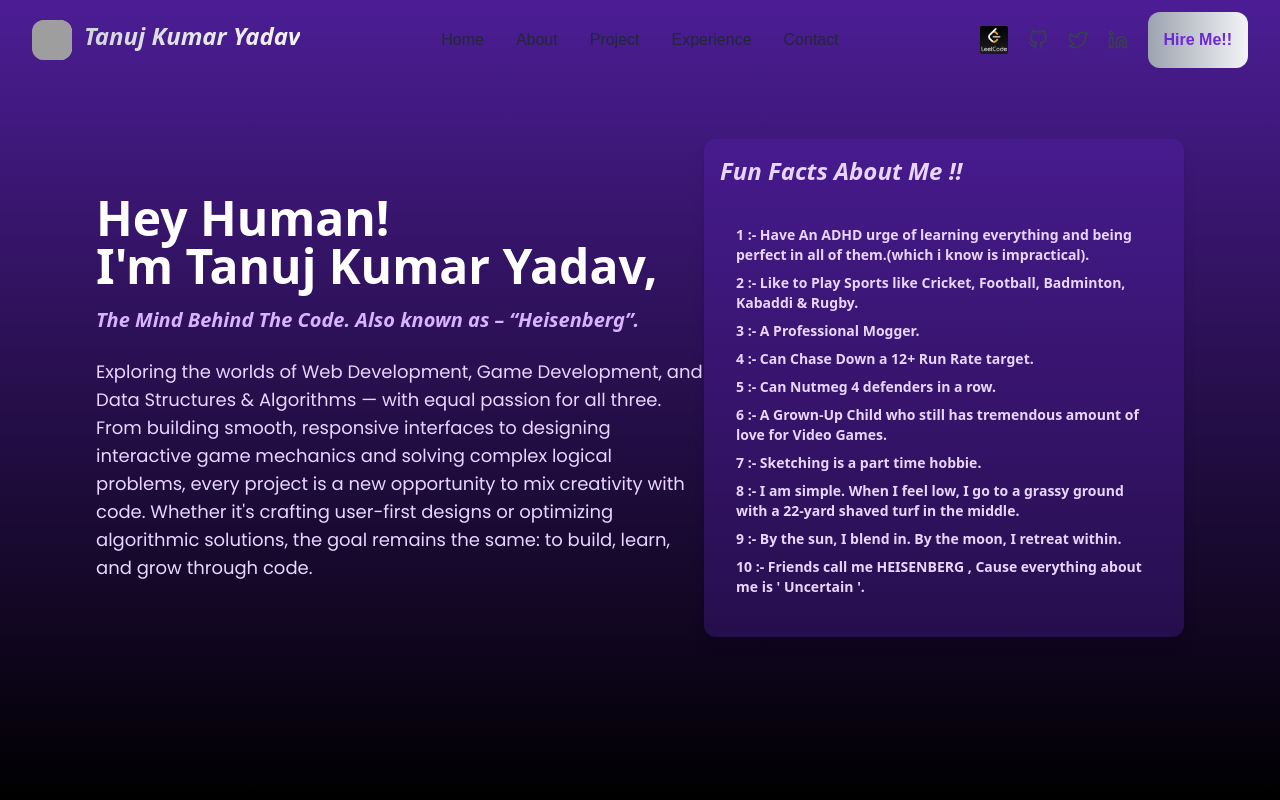
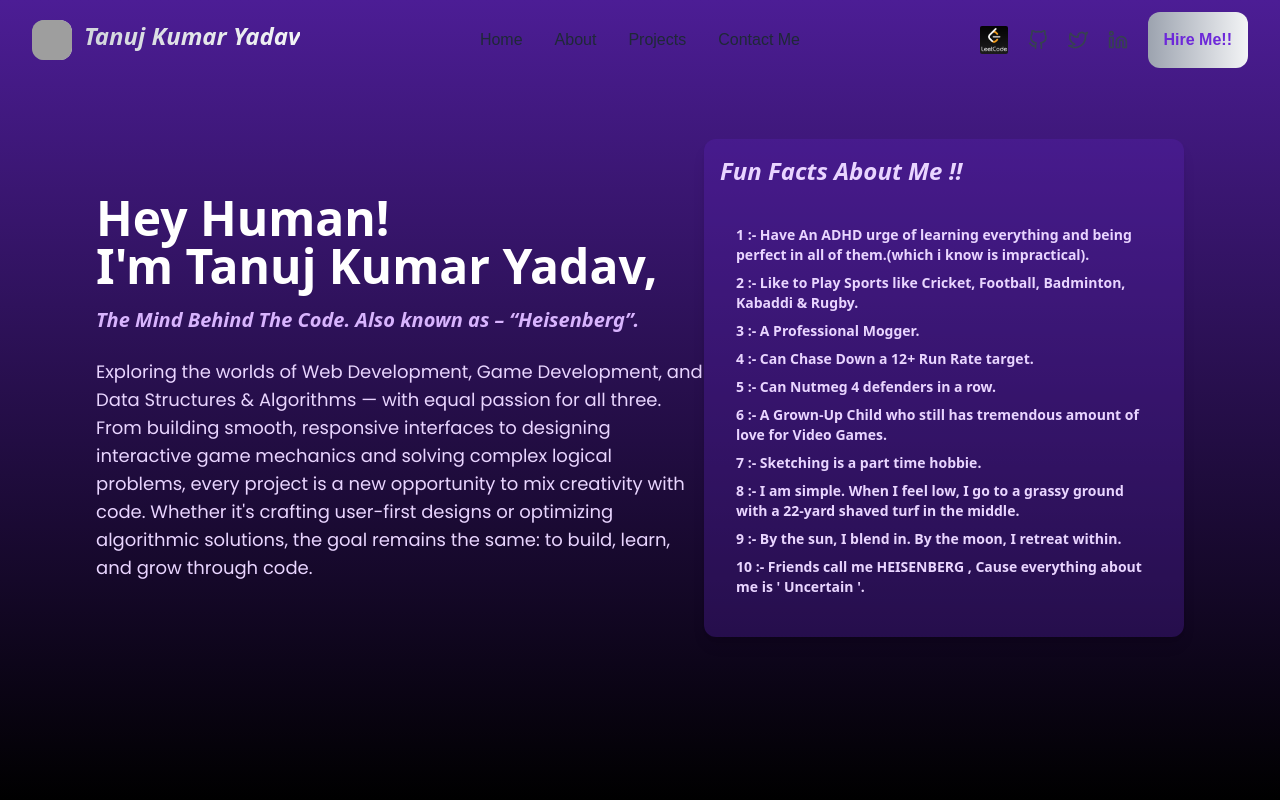
Before and after one commit to tanuj-26heisnbrg/My-Portfolio, a React (Vite) app: page / in a window 1280 px wide. Shown: the top 800 px of the page. Built offline with nearby package versions, Linux system fonts and the light colour scheme; grey boxes are pictures that could not be loaded.

Commit message:
Your message

```diff
--- a/src/Components/Header.jsx
+++ b/src/Components/Header.jsx
@@ -14,6 +14,16 @@ const Header = () => {
  const [ContactFormOpen , setContactFormOpen]= useState(false);
  const openContactForm = ()=> setContactFormOpen(true);
  const closeContactForm =()=> setContactFormOpen(false);
+
+
+  const navLinks = [
+  { label: "Home", href: "#home" },
+  { label: "About", href: "#about" },
+  { label: "Projects", href: "#projects" },
+  { label:"Contact Me", href:"#contact"},
+
+
+];
 
 
   return (
@@ -57,32 +67,31 @@ const Header = () => {
          </motion.div>
 
        {/* desktop navigation */}
+
+
 <nav className="lg:flex hidden space-x-8 font-bold ">
-       {["Home", "About", "Project", "Experience", "Contact"].map((item,index) => (
-
+  {navLinks.map((item, index) => (
     <motion.a
-            key={item}
-
-            initial={{opacity:0 , y:-20}}
-            animate={{opacity:1 , y:0}}
+      key={item.label}
+      initial={{ opacity: 0, y: -20 }}
+      animate={{ opacity: 1, y: 0 }}
       transition={{
-              type:"spring",
-              stiffness:100 ,
-              damping:20,
-              delay:0.7 + index *0.2
+        type: "spring",
+        stiffness: 100,
+        damping: 20,
+        delay: 0.7 + index * 0.2,
       }}
       className="relative inline-block text-gray-800 dark:text-gray-200
         hover:text-violet-600 dark:hover:text-violet-400 font-medium
         transition-colors duration-300 group"
-            href="#"
+      href={item.href}
     >
-              {item}
+      {item.label}
       <span className="absolute top-6 left-0 bottom-0 w-0 h-0.5 bg-violet-600 group-hover:w-full transition-all duration-300"></span>
     </motion.a>
-
-
   ))}
 </nav>
+
 
        {/*  Social icons - desktop */}
        <div className="md:flex hidden items-center space-x-5">
@@ -169,51 +178,66 @@ const Header = () => {
 </div>
 
 
-       {/* mobile Menu */}
+
+ {/* Mobile Menu */}
 <motion.div
-    initial={{opacity:0 , height:0}}
+  initial={{ opacity: 0, height: 0 }}
   animate={{
-        opacity:isOpen ? 1:0,
-        height: isOpen? "auto":0,
+    opacity: isOpen ? 1 : 0,
+    height: isOpen ? "auto" : 0,
   }}
-    transition={{duration:0.5}}
-    className="md:hidden overflow-hidden bg-white dark:bg-gray-900 shadow-lg
-    px-4 py-5 space-y-5">
-
+  transition={{ duration: 0.5 }}
+  className="md:hidden overflow-hidden bg-white dark:bg-gray-900 shadow-lg px-4 py-5 space-y-5"
+>
   <nav className="flex flex-col space-y-3">
-           {["Home", "About", "Project", "Experience", "Contact"].map((item)=>
-        (
-            <a onClick={toggleMenu} className="text-gray-300 font-medium py-2" key={item} href="">
-                {item}
+    {navLinks.map((item) => (
+      <a
+        key={item.label}
+        href={item.href}
+        onClick={() => {
+          toggleMenu(); // closes the menu
+          // optionally scroll manually:
+          // document.querySelector(item.href)?.scrollIntoView({ behavior: 'smooth' });
+        }}
+        className="text-gray-800 dark:text-gray-200 font-medium py-2 px-2 rounded-md hover:text-violet-500 hover:bg-gray-200 dark:hover:bg-gray-800 transition-all duration-300"
+      >
+        {item.label}
       </a>
     ))}
   </nav>
 
   <div className="pt-4 border-t border-gray-200 dark:border-gray-700">
     <div className="flex space-x-5">
-             <a href="#">
-                <FiGithub className="h-5 w-5 text-gray-300"/>
+      <a href="https://github.com/tanuj-26heisnbrg">
+        <FiGithub className="h-5 w-5 text-gray-300" />
       </a>
-
-             <a href="#">
-                <FiTwitter className="h-5 w-5 text-gray-300"/>
+      <a href="https://x.com/drHeisenberg267">
+        <FiTwitter className="h-5 w-5 text-gray-300" />
       </a>
-
-             <a href="#">
-                <FiLinkedin className="h-5 w-5 text-gray-300"/>
+      <a href="https://www.linkedin.com/in/tanuj-kumar-yadav-061264288/">
+        <FiLinkedin className="h-5 w-5 text-gray-300" />
+      </a>
+      <a href="https://leetcode.com/u/tanujyadavtwensixzefo/">
+        <img
+          className="h-7 w-7 rounded-sm"
+          src="./LeetCode_Sharing.png"
+          alt="leetcode"
+        />
       </a>
     </div>
 
     <button
-           onClick={openContactForm}
-
-           className="mt-4 block w-full px-4 py-2 rounded-lg bg-gradient-to-r
-           from-violet-600 to-violet-400 font-bold">
+      onClick={() => {
+        toggleMenu(); // close menu
+        openContactForm(); // open form
+      }}
+      className="mt-4 block w-full px-4 py-2 rounded-lg bg-gradient-to-r from-violet-600 to-violet-400 font-bold text-white hover:from-violet-700 hover:to-purple-700 transition-all duration-300"
+    >
       Contact Me !!
-
     </button>
   </div>
 </motion.div>
+
 
    {/* Contact Form */}
    <AnimatePresence>
--- a/src/Components/HeroSection.jsx
+++ b/src/Components/HeroSection.jsx
@@ -5,10 +5,14 @@ import Spline from '@splinetool/react-spline';
 import ScrollingWindow from './ScrollingWindow';
 
 const HeroSection = () => {
-  return (
-<section className="min-h-screen bg-gradient-to-b from-violet-900 to-black
-  flex xl:flex-row flex-col-reverse items-center justify-between
-  lg:px-24 md:px-12 px-6 pt-10 pb-16 relative overflow-hidden">
+  return (//id of home
+
+<section id='home'
+className="min-h-screen bg-gradient-to-b from-violet-900 to-black
+   flex xl:flex-row flex-col
+ items-center justify-between
+  lg:px-24 md:px-12 px-6 pt-20 md:pt-10
+ pb-16 relative overflow-hidden">
 
   {/* Left Section */}
   <div className="z-40 xl:mb-0 mb-10 text-center xl:text-left">
--- a/src/Components/Skills.jsx
+++ b/src/Components/Skills.jsx
@@ -4,7 +4,7 @@ import { motion } from 'framer-motion';
 const Skills = () => {
   return (
     <>
-      <motion.div
+      <motion.div id='about'   //id of about
        initial={{ opacity: 0, y: 80 }}
           animate={{ opacity: 1, y: 0 }}
           transition={{
--- a/src/index.css
+++ b/src/index.css
@@ -1,6 +1,10 @@
 @tailwind base;
 @tailwind components;
 @tailwind utilities;
+
+ html {
+  scroll-behavior: smooth;
+}
 
 body{
   overflow-x: hidden;
@@ -12,4 +16,5 @@ body{
  background-color:black;
  color:white;
 
+
 }
```
Also changed, not shown: src/App.css (line endings or trailing spaces). Lines whose indentation alone changed are shown as unchanged.
